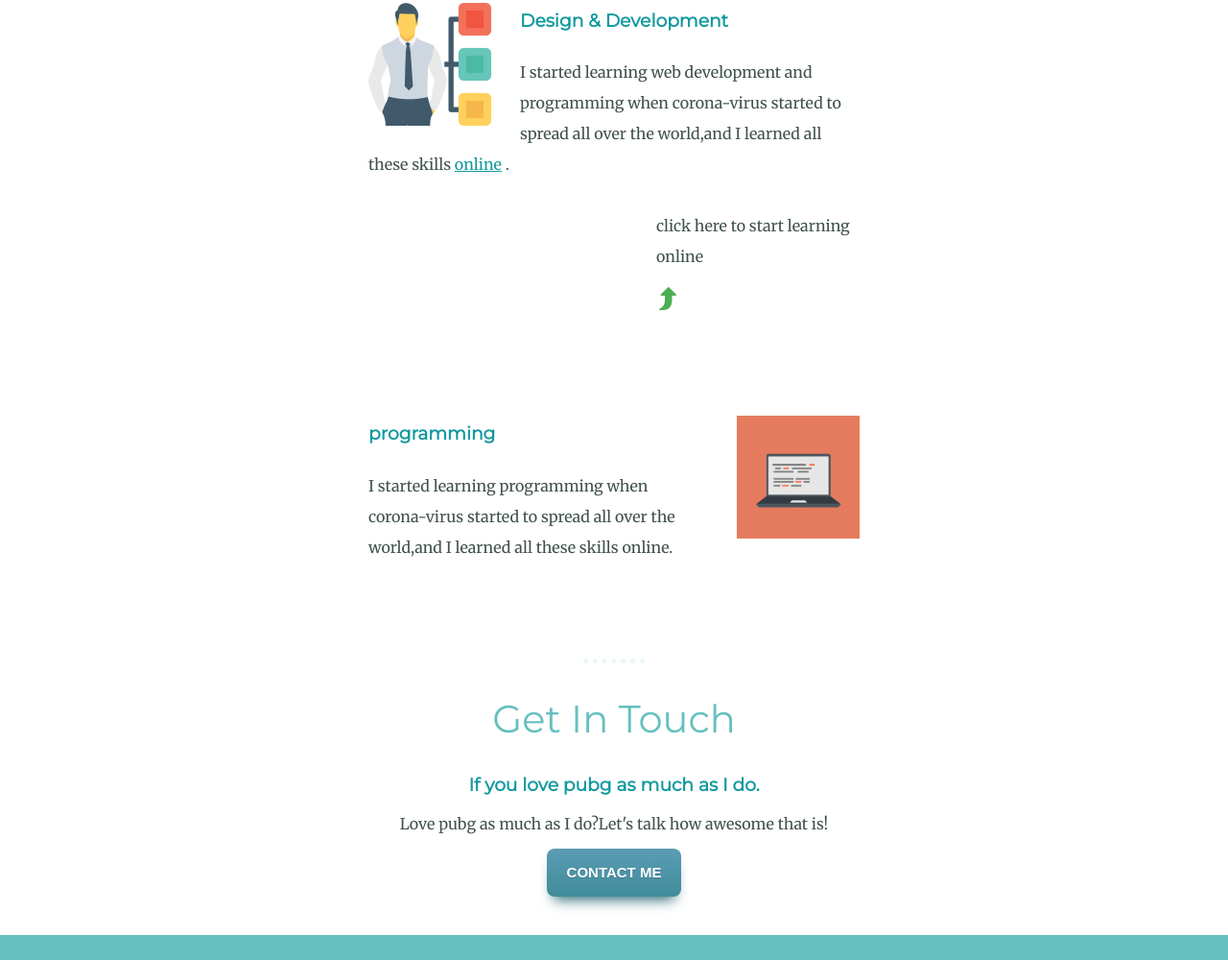
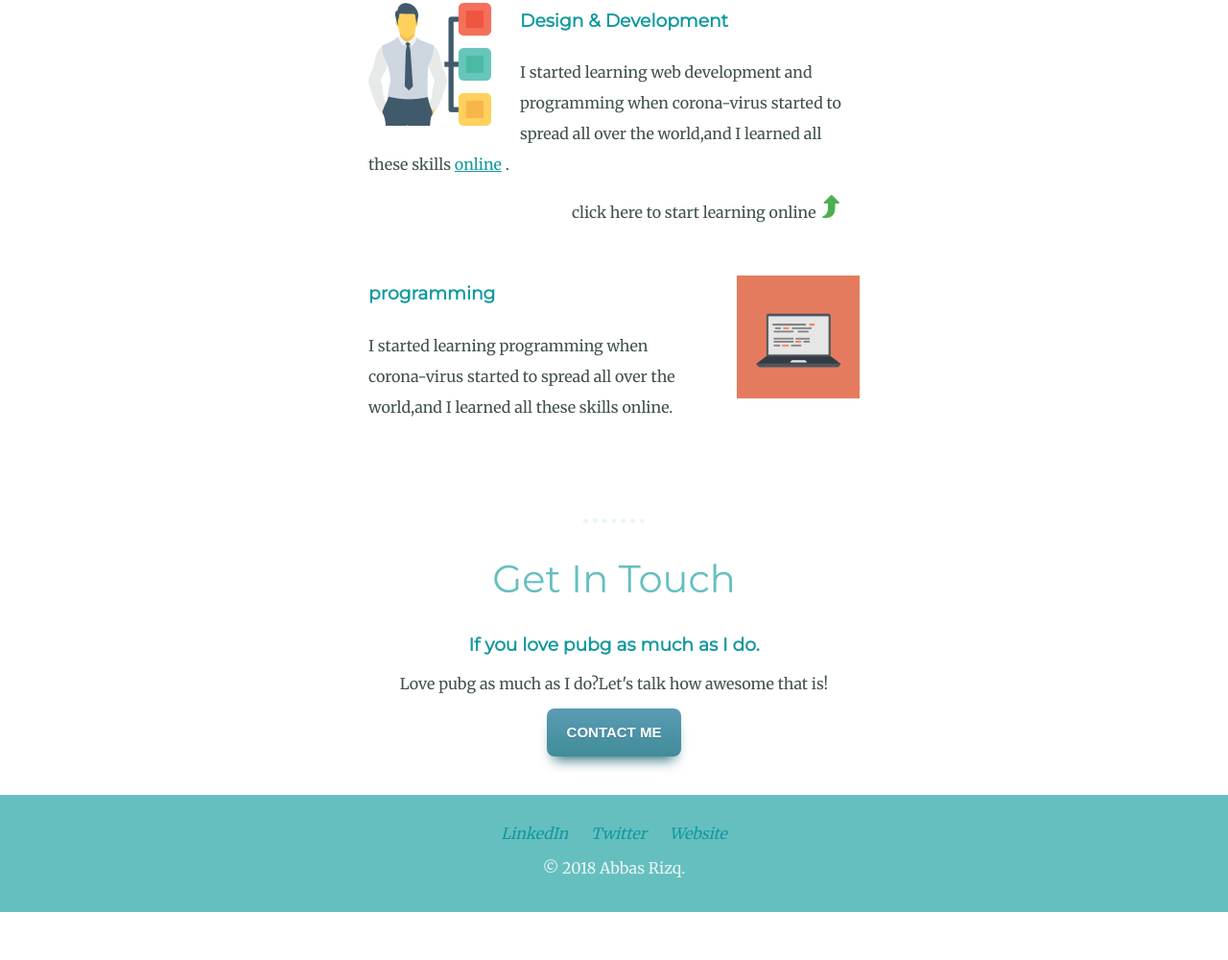
Before and after one commit to abbas3376/amr, a plain HTML site: page index.html in a window 1280 px wide. Shown: the part 1241-2241 px from the top of the page at 96% size. After the commit the page ends 2191 px from the top, so only its background shows below. Drawn offline with Linux system fonts and the light colour scheme.

Commit message:
Add files via upload

```diff
--- a/css/styles.css
+++ b/css/styles.css
@@ -145,8 +145,9 @@ color: #11999E;
 
 }
 .jaw{
-  float: left;
+  display: inline;
 }
-.jaw-div{
-  margin: 0 0 0 300px;
+.last-div{
+float: right;
+  width: 300px;
 }
--- a/index.html
+++ b/index.html
@@ -31,8 +31,9 @@
          <h3>Design & Development</h3>
          <p>I started learning web development and programming when corona-virus started to spread all over the world,and I learned all these skills <a class="online" href="https://youtu.be/abg248mnKqE">online</a> .</p>
 <div class="jaw-div">
-  <p class="jaw">click here to start learning online</p>
-  <img class="arrow" src="images/up-arrow.png" alt="">
+  <div class="last-div"><p class="jaw">click here to start learning online</p>
+  <img class="jaw" src="images/up-arrow.png" alt="">
+</div>
 </div>
        </div>
        <div class="skill-row">
```
